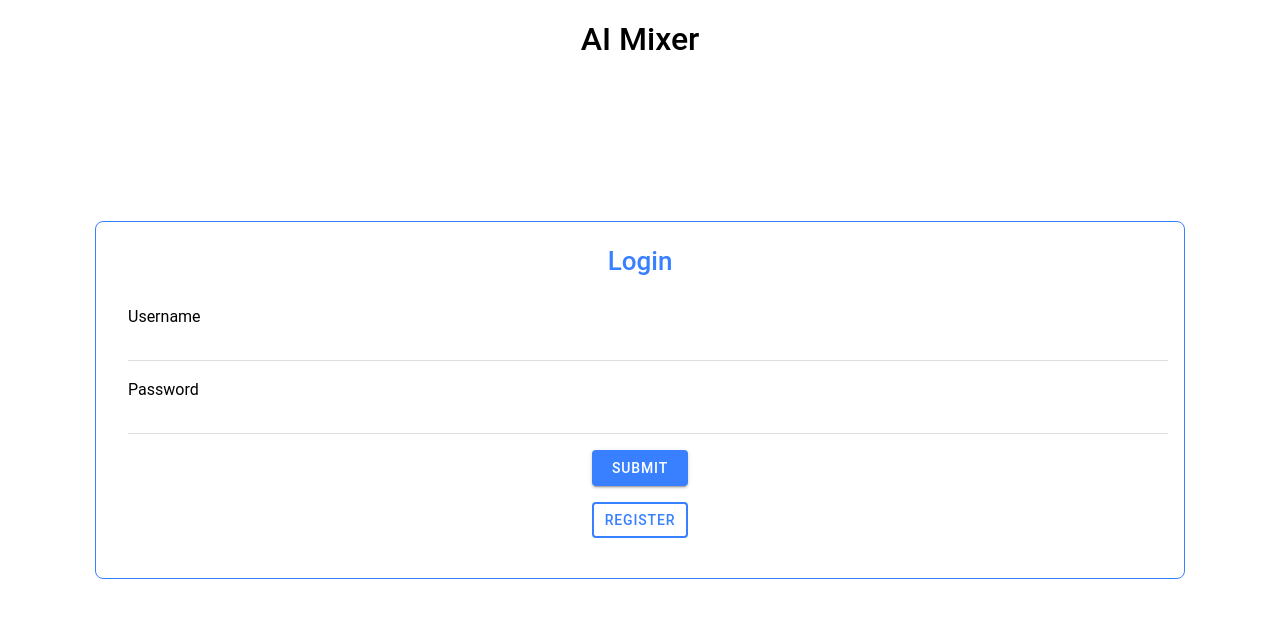
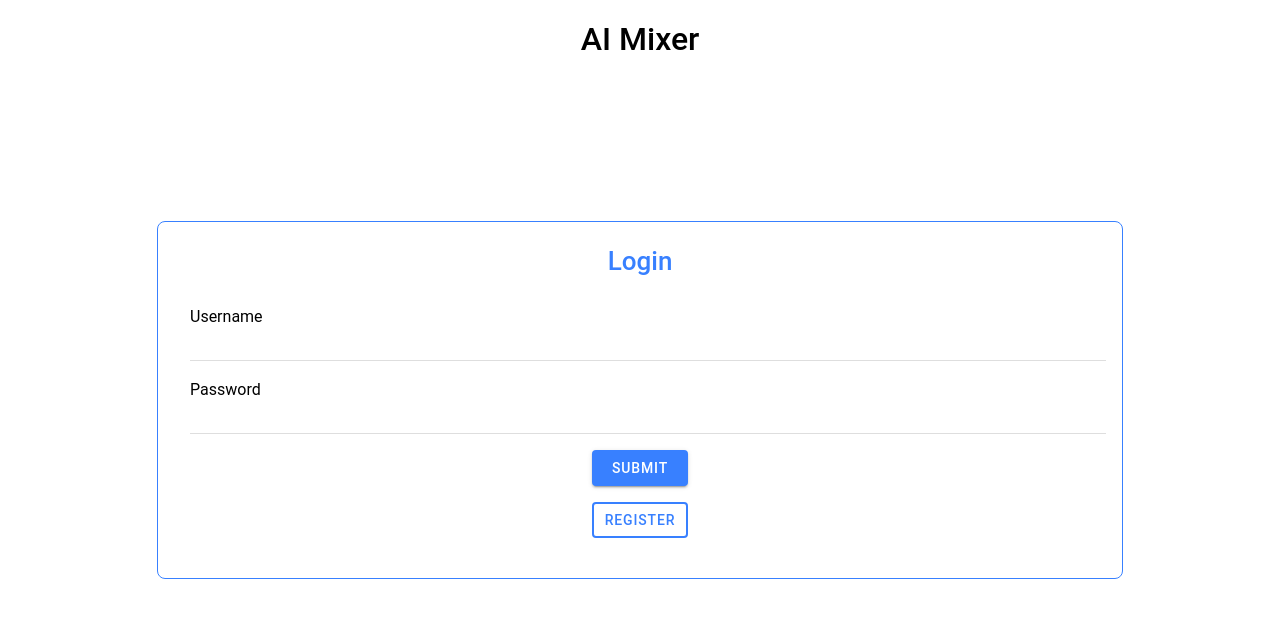
Before and after one commit to useit015/aimixer-client, a React (Vite) app: page / in a window 1280 px wide. Shown: the top 618 px of the page. Built offline with nearby package versions, Linux system fonts and the light colour scheme.

Commit message:
finished responsive front-end layout for login and registration

```diff
--- a/src/components/Login.scss
+++ b/src/components/Login.scss
@@ -14,18 +14,31 @@
         left: 0;
     }
     &__Modal {
-        padding: 1.5rem 1rem;
-        border: 1px solid var(--ion-color-primary);
-        border-radius: 8px;
+        padding: .5rem .25rem;
+        @media screen and (min-width: 786px) {
+            padding: 1.5rem 1rem;
+            border: 1px solid var(--ion-color-primary);
+            border-radius: 8px;
+        }
     }
     &__Title {
+        padding-top: 1.5rem;
         text-align: center;
         color: var(--ion-color-primary);
         margin-top: 0;
+
+        @media screen and (min-width: 786px) {
+            padding-top: 0;
+        }
     }
     &__Input {
         width: 80vw;
-        margin-bottom: 1rem;
+        max-width: 900px;
+        margin: 0;
+
+        @media screen and (min-width: 786px) {
+            margin-bottom: 1rem;
+        }
     }
     &__Submit-Button {
         display: block;
```
Also changed, not shown: 24 other files (tests, documents, lock files or other folders).
